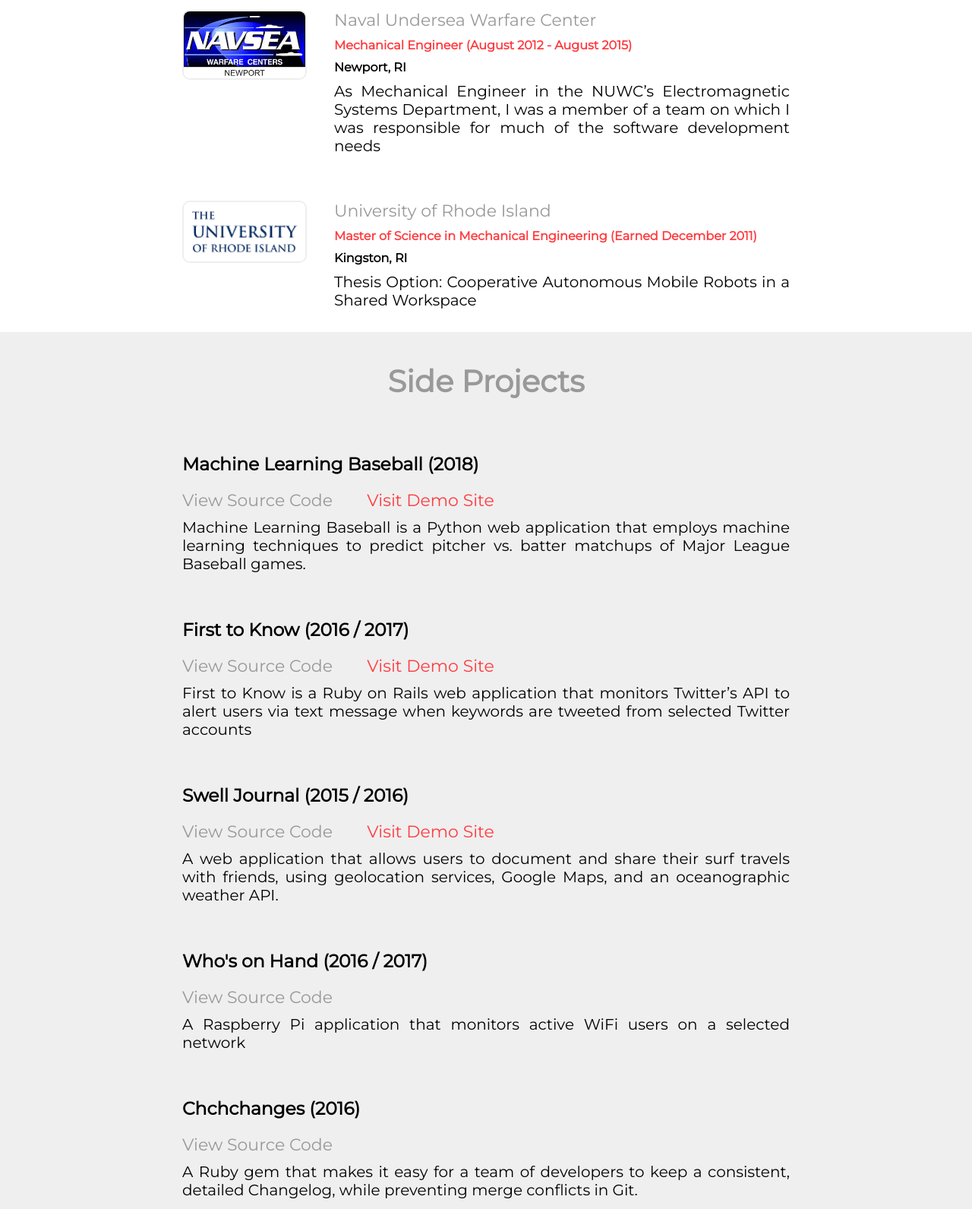
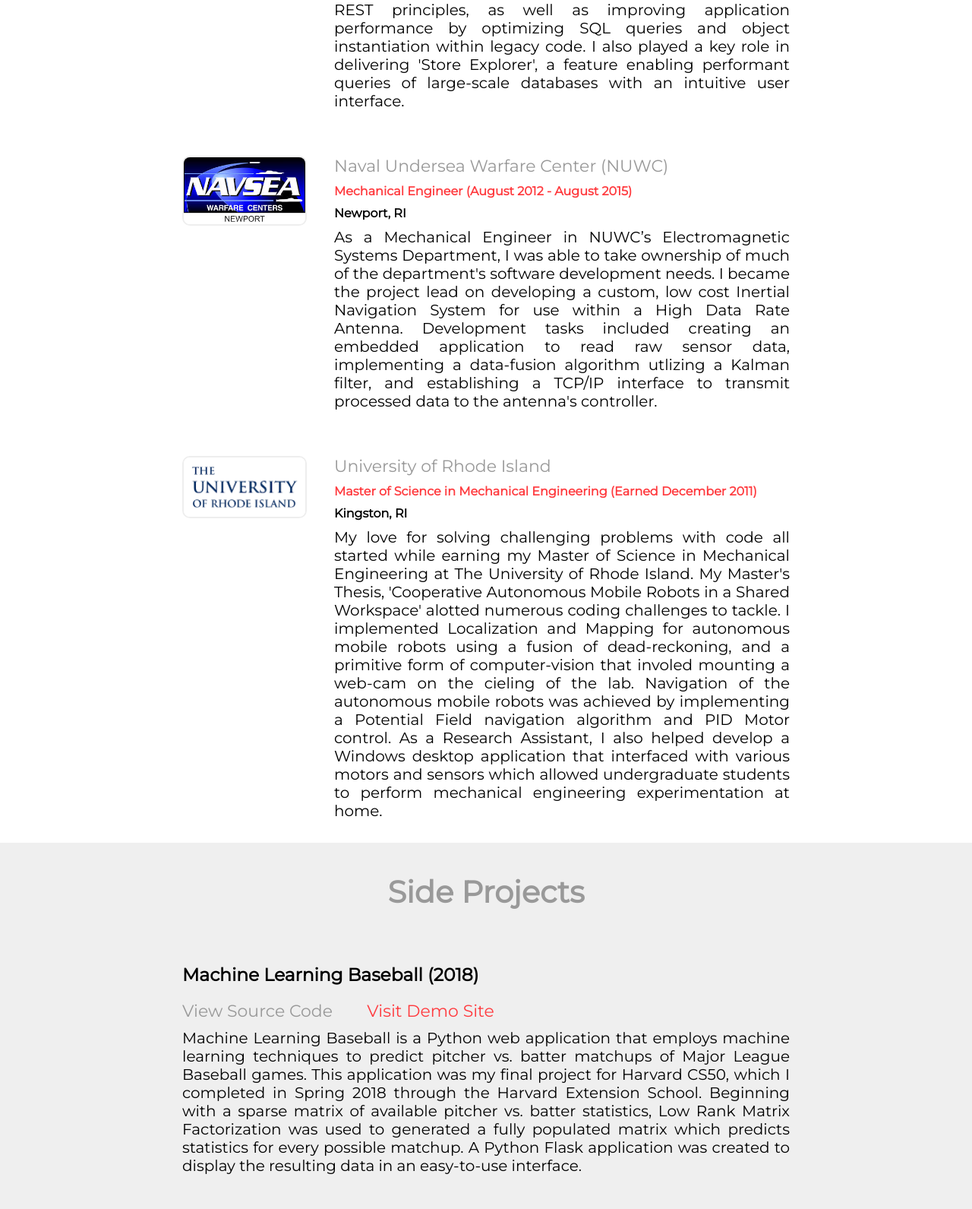
Before and after one commit to EricJZell/personal_website, a plain HTML site: page index.html in a window 1280 px wide. Shown: the part 1437-3028 px from the top of the page at 76% size. Drawn offline with Linux system fonts and the light colour scheme.

Commit message:
Details of work / school

```diff
--- a/index.html
+++ b/index.html
@@ -68,6 +68,11 @@
           One Door’s cloud based enterprise application, Merchandising Cloud.
           As a member of a scrum team, I help contribute during all phases of
           feature development, from defining requirements up deployment and beyond.
+          Some of my responsiblities have included developing a Ruby on Rails backend
+          API to support an Ember.JS frontend utilizing REST principles, as well as
+          improving application performance by optimizing SQL queries and object instantiation
+          within legacy code. I also played a key role in delivering 'Store Explorer',
+          a feature enabling performant queries of large-scale databases with an intuitive user interface.
         </p>
       </div>
     </div>
@@ -76,13 +81,16 @@
         <img src="img/navsea.jpg" alt="Navsea Logo">
       </div>
       <div class="description">
-        <a class="work" href="http://www.navy.mil/local/nuwc/">Naval Undersea Warfare Center</a>
+        <a class="work" href="http://www.navy.mil/local/nuwc/">Naval Undersea Warfare Center (NUWC)</a>
           <h4 class="position">Mechanical Engineer (August 2012 - August 2015)</h4>
         <h4 class="city">Newport, RI</h4>
         <p>
-          As Mechanical Engineer in the NUWC’s Electromagnetic Systems Department,
-          I was a member of a team on which I was responsible for much of the
-          software development needs
+          As a Mechanical Engineer in NUWC’s Electromagnetic Systems Department,
+          I was able to take ownership of much of the department's software development needs.
+          I became the project lead on developing a custom, low cost Inertial Navigation System
+          for use within a High Data Rate Antenna. Development tasks included creating an embedded application
+          to read raw sensor data, implementing a data-fusion algorithm utlizing a Kalman filter,
+          and establishing a TCP/IP interface to transmit processed data to the antenna's controller.
         </p>
       </div>
     </div>
@@ -95,7 +103,16 @@
         <h4 class="position">Master of Science in Mechanical Engineering (Earned December 2011)</h4>
         <h4 class="city">Kingston, RI</h4>
         <p>
-          Thesis Option: Cooperative Autonomous Mobile Robots in a Shared Workspace
+          My love for solving challenging problems with code all started while earning
+          my Master of Science in Mechanical Engineering at The University of Rhode Island.
+          My Master's Thesis, 'Cooperative Autonomous Mobile Robots in a Shared Workspace'
+          alotted numerous coding challenges to tackle. I implemented Localization and Mapping for autonomous
+          mobile robots using a fusion of dead-reckoning, and a primitive form of computer-vision that
+          involed mounting a web-cam on the cieling of the lab. Navigation of the autonomous mobile robots
+          was achieved by implementing a Potential Field navigation algorithm and PID Motor control.
+          As a Research Assistant, I also helped develop a Windows desktop application that interfaced
+          with various motors and sensors which allowed undergraduate students to perform
+          mechanical engineering experimentation at home.
         </p>
       </div>
     </div>
@@ -112,7 +129,11 @@
         </div>
         <p>
           Machine Learning Baseball is a Python web application that employs machine learning techniques
-          to predict pitcher vs. batter matchups of Major League Baseball games.
+          to predict pitcher vs. batter matchups of Major League Baseball games. This application was
+          my final project for Harvard CS50, which I completed in Spring 2018 through the Harvard Extension School.
+          Beginning with a sparse matrix of available pitcher vs. batter statistics, Low Rank Matrix Factorization
+          was used to generated a fully populated matrix which predicts statistics for every possible matchup.
+          A Python Flask application was created to display the resulting data in an easy-to-use interface.
         </p>
       </div>
     </div>
@@ -124,8 +145,12 @@
           <a class="work demo" href="https://first-to-know.herokuapp.com/">Visit Demo Site</a>
         </div>
         <p>
-          First to Know is a Ruby on Rails web application that monitors Twitter’s API to alert users via
-          text message when keywords are tweeted from selected Twitter accounts
+          First to Know is a Ruby on Rails web application where users can subscribe to recieve text message alerts
+          when a selected twitter user tweets a certain phrase. For example, perhaps
+          you want to be the first to know when Papa John's is giving away free pizza. You can create a
+          subscription to Papa John's twitter account for the phrase 'free pizza'. As soon as Papa John's
+          tweets anything containing the string 'free pizza', a text message will be sent to the user's
+          provided phone number within minutes.
         </p>
       </div>
     </div>
@@ -137,8 +162,9 @@
           <a class="work demo" href="https://swelljournal.herokuapp.com/">Visit Demo Site</a>
         </div>
         <p>
-          A web application that allows users to document and share their surf travels
-          with friends, using geolocation services, Google Maps, and an oceanographic weather API.
+          Swell Journal is a Ruby on Rails web application that allows users to document and share their
+          surf travels with friends. The application uses geolocation services, Google Maps, and an oceanographic weather API
+          to create a snap-shot of the conditions at the time of the journal entry.
         </p>
       </div>
     </div>
@@ -149,7 +175,8 @@
           <a class="work" href="https://github.com/EricJZell/whos_on_hand">View Source Code</a>
         </div>
         <p>
-          A Raspberry Pi application that monitors active WiFi users on a selected network
+          Who's on Hand is a Raspberry Pi application that monitors active WiFi users on a selected network.
+          The Raspberry Pi application sends data to a Ruby on Rails web application vit HTTP to be displayed.
         </p>
       </div>
     </div>
@@ -160,8 +187,9 @@
           <a class="work" href="https://github.com/EricJZell/chchchanges">View Source Code</a>
         </div>
         <p>
-          A Ruby gem that makes it easy for a team of developers to keep a consistent,
-          detailed Changelog, while preventing merge conflicts in Git.
+          Chchchanges is a Ruby gem that makes it easy for a team of developers to keep a consistent,
+          detailed Changelog. With chchchanges, users can create CHANGELOG entries from the command line.
+          Each entry is saved as in individual .json file which prevents CHANGELOG merge conflicts.
         </p>
       </div>
     </div>
```
